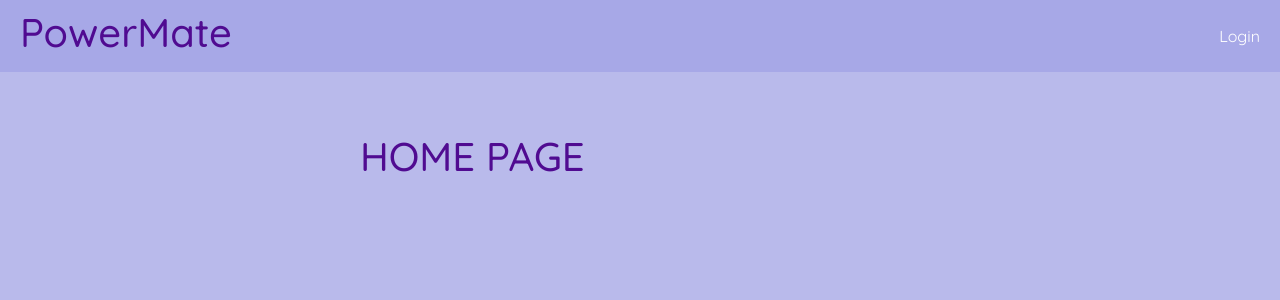
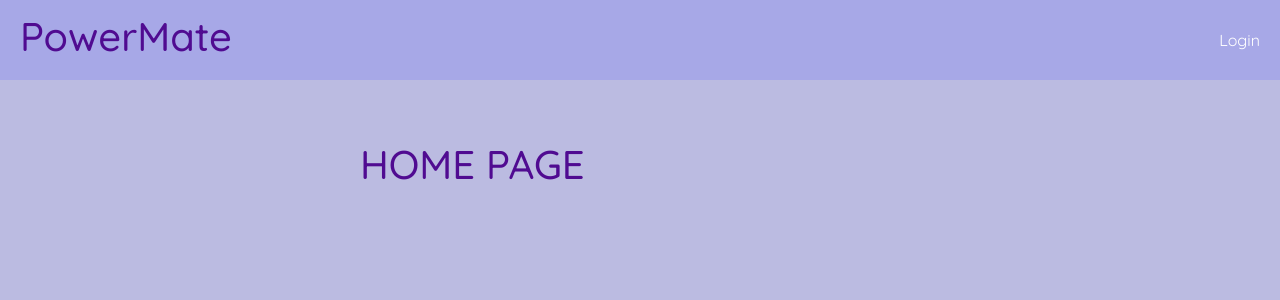
Before and after one commit to JAYAKANTHARUN/PowerMate, a React (Create React App) app in the folder frontend/: page / in a window 1280 px wide. Shown: the top 300 px of the page. Built offline with nearby package versions, Linux system fonts and the light colour scheme.

Commit message:
Updated logo

```diff
--- a/frontend/public/index.html
+++ b/frontend/public/index.html
@@ -2,7 +2,7 @@
 <html lang="en">
   <head>
     <meta charset="utf-8" />
-    <link rel="icon" href="%PUBLIC_URL%/favicon.ico" />
+    <link rel="icon" href="%PUBLIC_URL%/1049896.ico" />
     <link href="https://cdn.jsdelivr.net/npm/bootstrap@5.0.2/dist/css/bootstrap.min.css" rel="stylesheet" integrity="sha384-EVSTQN3/azprG1Anm3QDgpJLIm9Nao0Yz1ztcQTwFspd3yD65VohhpuuCOmLASjC" crossorigin="anonymous">
 
     <meta name="viewport" content="width=device-width, initial-scale=1, shrink-to-fit=no">
@@ -26,7 +26,7 @@
       work correctly both with client-side routing and a non-root public URL.
       Learn how to configure a non-root public URL by running `npm run build`.
     -->
-    <title>React App</title>
+    <title>PowerMate</title>
   </head>
   <body>
     <noscript>You need to enable JavaScript to run this app.</noscript>
--- a/frontend/src/index.css
+++ b/frontend/src/index.css
@@ -1,12 +1,16 @@
 @import url('https://fonts.googleapis.com/css2?family=Quicksand:wght@300;400;500;600;700&display=swap');
+
 
 
 body{
   background-color: #a7a8e7 ;
-  transition: background-color 2s ease;
+  transition: background-color 3s ease;
 }
 body:hover {
-  background-color: #b9baeb;
+  background-color: #bcbce1;
+}
+body:not(:hover) {
+  background-color: #9192cc;
 }
 
 button[type="submit"] {
@@ -32,7 +36,6 @@ button[type="submit"] {
 button[type="submit"]:hover {
   background-color: #6b078c;
   transform: scale(1.1);
-
 }
 label {
   display: block;
@@ -91,6 +94,7 @@ nav {
   justify-content: space-between;
   align-items: center;
   padding: 10px 20px;
+  height:80px;
 }
 
 nav a {
```
Also changed, not shown: frontend/src/Home.css (added, +20 -0 lines), 2 other files (tests, documents, lock files or other folders).
